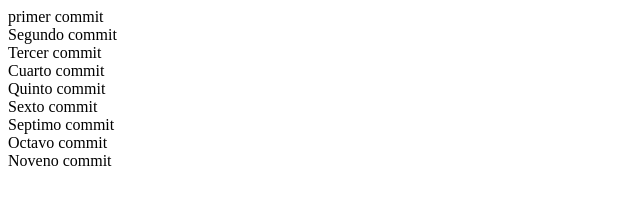
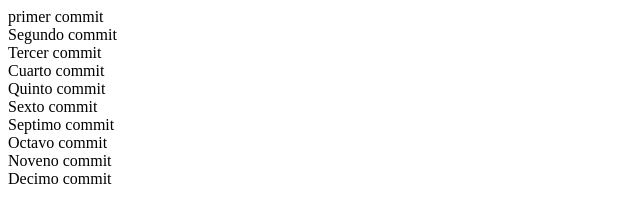
Before and after one commit to BuelvaBD/clase_miercoles_hoy, a plain HTML site: page index.html in a window 1280 px wide. Shown: the whole page, without its empty margins (0-640 px from the left). Drawn offline with Linux system fonts and the light colour scheme.

Commit message:
TENTH COMMIT

```diff
--- a/index.html
+++ b/index.html
@@ -15,6 +15,7 @@
     <div>Septimo commit</div>
     <div>Octavo commit</div>
     <div>Noveno commit</div>
+    <div>Decimo commit</div>
 
 </body>
 </html>
```
